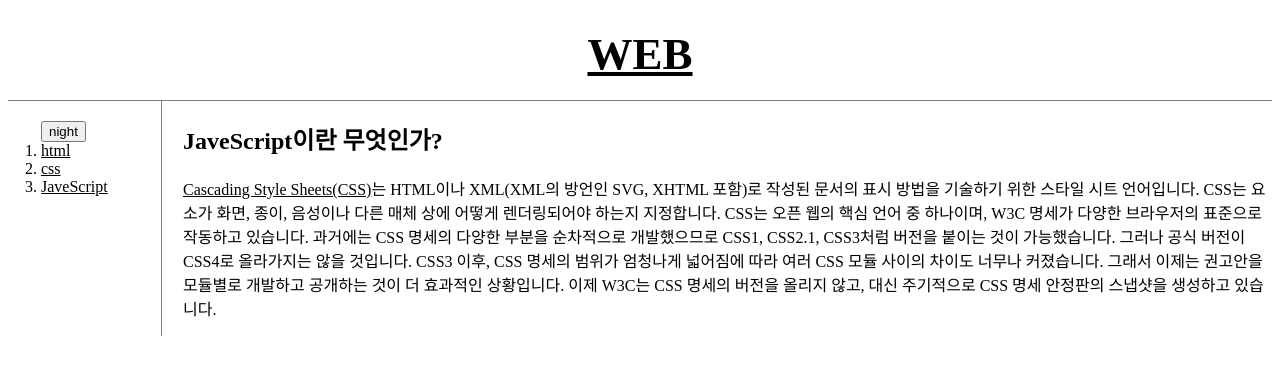
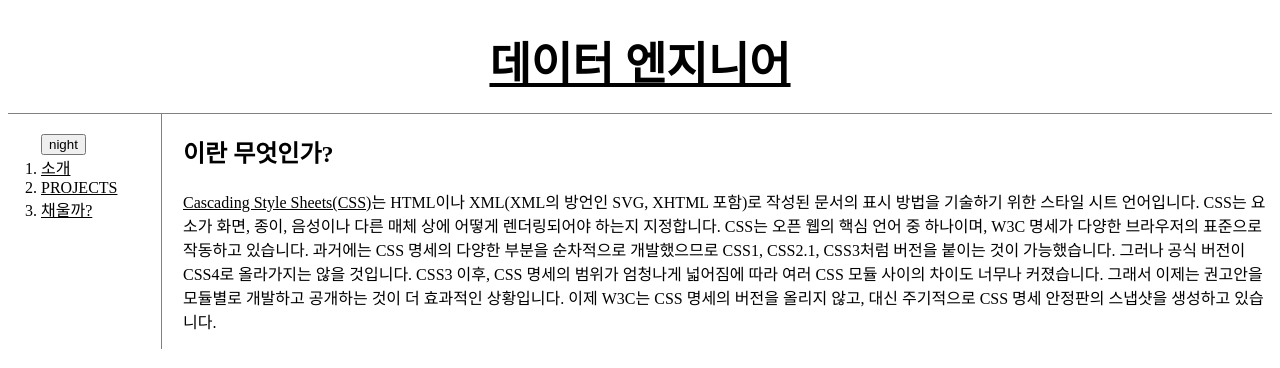
Before and after one commit to hyunwjang/play_code, a plain HTML site: page 3.html in a window 1280 px wide. Drawn offline with Linux system fonts and the light colour scheme.

Commit message:
Add files via upload

```diff
--- a/3.html
+++ b/3.html
@@ -7,7 +7,7 @@
         <link rel ='stylesheet' href ='style.css'>
     </head>
     <body>
-            <h1><a href ="index.html">WEB</a></h1>
+            <h1><a href ="index.html">데이터 엔지니어</a></h1>
             <!-- <input type = 'button' value = 'night' onclick="
                 document.querySelector('body').style.backgroundColor = 'black';
                 document.querySelector('body').style.color= 'white';
@@ -24,12 +24,12 @@
                 nightonoff(this)
             ">
 
-                <li><a href ="1.html">html</a></li>
-                <li><a href ="2.html">css</a></li>
-                <li><a href ="3.html">JaveScript</a></li>
+                <li><a href ="1.html">소개</a></li>
+                <li><a href ="2.html">PROJECTS</a></li>
+                <li><a href ="3.html">채울까?</a></li>
             </ol>
         <div id = 'article'>
-            <h2>JaveScript이란 무엇인가?</h2>
+            <h2>이란 무엇인가?</h2>
             <p> <a href="https://developer.mozilla.org/ko/docs/Web/CSS"target = "_blank">Cascading Style Sheets(CSS)</a>는 HTML이나 XML(XML의 방언인 SVG, XHTML 포함)로 작성된 문서의 표시 방법을 기술하기 위한 스타일 시트 언어입니다. CSS는 요소가 화면, 종이, 음성이나 다른 매체 상에 어떻게 렌더링되어야 하는지 지정합니다.
 
                 CSS는 오픈 웹의 핵심 언어 중 하나이며, W3C 명세가 다양한 브라우저의 표준으로 작동하고 있습니다. 과거에는 CSS 명세의 다양한 부분을 순차적으로 개발했으므로 CSS1, CSS2.1, CSS3처럼 버전을 붙이는 것이 가능했습니다. 그러나 공식 버전이 CSS4로 올라가지는 않을 것입니다.
```
Also changed, not shown: 1.html (+7 -3 lines), 2.html (+2 -2 lines), index.html (+1 -1 lines).
